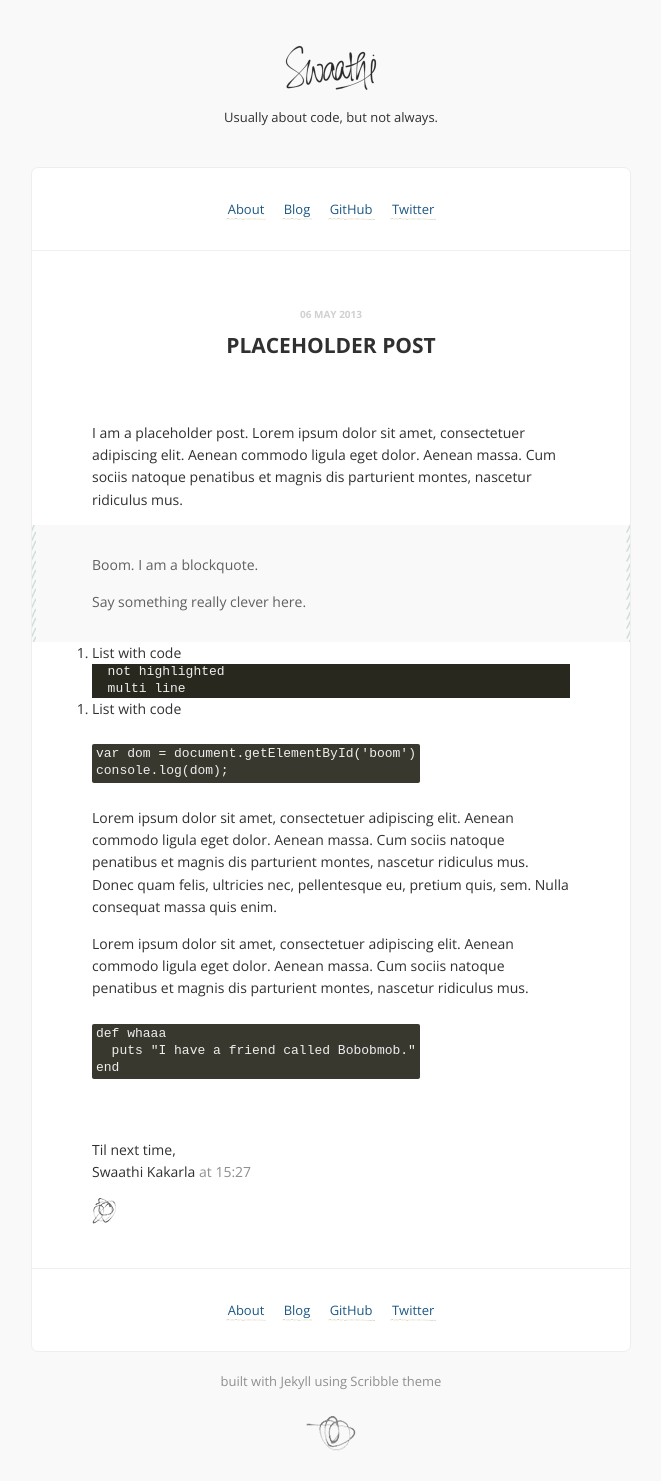
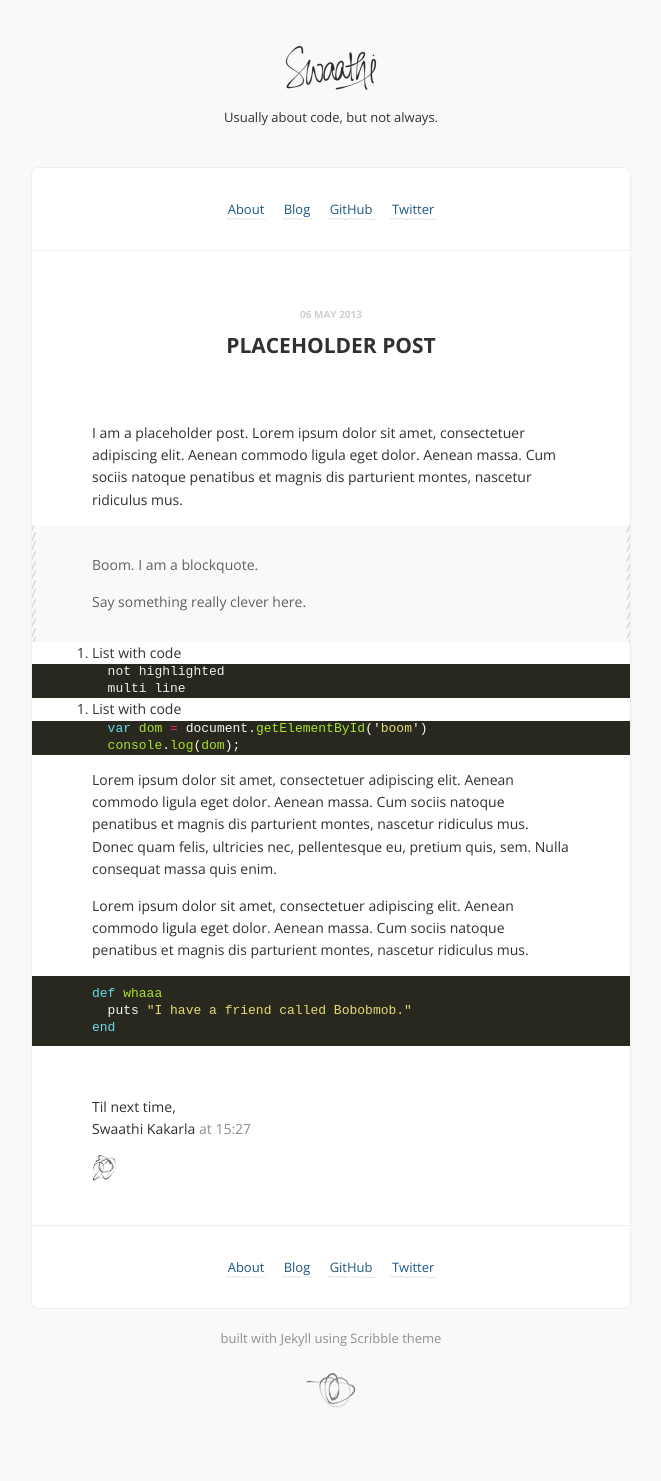
Before and after one commit to swaathi/swaathi.github.io, a Jekyll site: the page built from _posts/2013-05-06-more-post.md, in a window 1280 px wide. Shown: the whole page, without its empty margins (309-970 px from the left). Built offline with Jekyll 4.4.1, drawn with Linux system fonts in a browser that asks for light colours; comment, search, counter and statistics services are not loaded; after the commit the page ends 1438 px from its top, so only the background shows below that.

Commit message:
Updating to kramdown

````diff
--- a/_config.yml
+++ b/_config.yml
@@ -20,3 +20,7 @@
     external:     true
 highlighter:      rouge
 permalink:        pretty
+markdown: kramdown
+kramdown:
+  input: GFM
+  hard_wrap: false
--- a/_posts/2013-05-06-more-post.md
+++ b/_posts/2013-05-06-more-post.md
@@ -12,13 +12,17 @@
 
 1. List with code
 
-  ```
+```
   not highlighted
   multi line
-  ```
-2. List with code{% highlight javascript %}
-var dom = document.getElementById('boom')
-console.log(dom);{% endhighlight %}
+```
+
+2. List with code
+
+```javascript
+  var dom = document.getElementById('boom')
+  console.log(dom);
+```
 
 Lorem ipsum dolor sit amet, consectetuer adipiscing elit. Aenean commodo ligula eget dolor. Aenean massa. Cum sociis natoque penatibus et magnis dis parturient montes, nascetur ridiculus mus. Donec quam felis, ultricies nec, pellentesque eu, pretium quis, sem. Nulla consequat massa quis enim.
 
--- a/stylesheets/style.css
+++ b/stylesheets/style.css
@@ -306,7 +306,7 @@
       width: 7px !important;
       white-space: normal; }
   section.post li .highlight, section > p li .highlight {
-    padding: 0 10px; }
+    padding: 10px; }
   section.post li p, section > p li p {
     margin-bottom: 5px; }
 
@@ -314,7 +314,7 @@
   margin: 0;
   padding: 0; }
 
-pre {
+pre, .highlighter-rouge > pre {
   overflow-x: auto;
   padding: 10px 0;
   width: 100%;
--- a/stylesheets/syntax.css
+++ b/stylesheets/syntax.css
@@ -1,61 +1,61 @@
 .highlight { font-size: 13px; }
-div.highlight, div.highlight code, div.highlight pre  { background: #29281e; }
-div.highlight code { padding: 0; }
-div.highlight .c { color: #75715e } /* Comment */
-div.highlight .err { color: #960050; background-color: #1e0010 } /* Error */
-div.highlight .k { color: #66d9ef } /* Keyword */
-div.highlight .l { color: #ae81ff } /* Literal */
-div.highlight .n { color: #f8f8f2 } /* Name */
-div.highlight .o { color: #f92672 } /* Operator */
-div.highlight .p { color: #f8f8f2 } /* Punctuation */
-div.highlight .cm { color: #75715e } /* Comment.Multiline */
-div.highlight .cp { color: #75715e } /* Comment.Preproc */
-div.highlight .c1 { color: #75715e } /* Comment.Single */
-div.highlight .cs { color: #75715e } /* Comment.Special */
-div.highlight .ge { font-style: italic } /* Generic.Emph */
-div.highlight .gs { font-weight: bold } /* Generic.Strong */
-div.highlight .kc { color: #66d9ef } /* Keyword.Constant */
-div.highlight .kd { color: #66d9ef } /* Keyword.Declaration */
-div.highlight .kn { color: #f92672 } /* Keyword.Namespace */
-div.highlight .kp { color: #66d9ef } /* Keyword.Pseudo */
-div.highlight .kr { color: #66d9ef } /* Keyword.Reserved */
-div.highlight .kt { color: #66d9ef } /* Keyword.Type */
-div.highlight .ld { color: #e6db74 } /* Literal.Date */
-div.highlight .m { color: #ae81ff } /* Literal.Number */
-div.highlight .s { color: #e6db74 } /* Literal.String */
-div.highlight .na { color: #a6e22e } /* Name.Attribute */
-div.highlight .nb { color: #f8f8f2 } /* Name.Builtin */
-div.highlight .nc { color: #a6e22e } /* Name.Class */
-div.highlight .no { color: #66d9ef } /* Name.Constant */
-div.highlight .nd { color: #a6e22e } /* Name.Decorator */
-div.highlight .ni { color: #f8f8f2 } /* Name.Entity */
-div.highlight .ne { color: #a6e22e } /* Name.Exception */
-div.highlight .nf { color: #a6e22e } /* Name.Function */
-div.highlight .nl { color: #f8f8f2 } /* Name.Label */
-div.highlight .nn { color: #f8f8f2 } /* Name.Namespace */
-div.highlight .nx { color: #a6e22e } /* Name.Other */
-div.highlight .py { color: #f8f8f2 } /* Name.Property */
-div.highlight .nt { color: #f92672 } /* Name.Tag */
-div.highlight .nv { color: #f8f8f2 } /* Name.Variable */
-div.highlight .ow { color: #f92672 } /* Operator.Word */
-div.highlight .w { color: #f8f8f2 } /* Text.Whitespace */
-div.highlight .mf { color: #ae81ff } /* Literal.Number.Float */
-div.highlight .mh { color: #ae81ff } /* Literal.Number.Hex */
-div.highlight .mi { color: #ae81ff } /* Literal.Number.Integer */
-div.highlight .mo { color: #ae81ff } /* Literal.Number.Oct */
-div.highlight .sb { color: #e6db74 } /* Literal.String.Backtick */
-div.highlight .sc { color: #e6db74 } /* Literal.String.Char */
-div.highlight .sd { color: #e6db74 } /* Literal.String.Doc */
-div.highlight .s2 { color: #e6db74 } /* Literal.String.Double */
-div.highlight .se { color: #ae81ff } /* Literal.String.Escape */
-div.highlight .sh { color: #e6db74 } /* Literal.String.Heredoc */
-div.highlight .si { color: #e6db74 } /* Literal.String.Interpol */
-div.highlight .sx { color: #e6db74 } /* Literal.String.Other */
-div.highlight .sr { color: #e6db74 } /* Literal.String.Regex */
-div.highlight .s1 { color: #e6db74 } /* Literal.String.Single */
-div.highlight .ss { color: #e6db74 } /* Literal.String.Symbol */
-div.highlight .bp { color: #f8f8f2 } /* Name.Builtin.Pseudo */
-div.highlight .vc { color: #f8f8f2 } /* Name.Variable.Class */
-div.highlight .vg { color: #f8f8f2 } /* Name.Variable.Global */
-div.highlight .vi { color: #f8f8f2 } /* Name.Variable.Instance */
-div.highlight .il { color: #ae81ff } /* Literal.Number.Integer.Long */
+.highlighter-rouge, .highlight, .highlight code, .highlight pre  { background: #29281e; }
+.highlight code { padding: 0; }
+.highlight .c { color: #75715e } /* Comment */
+.highlight .err { color: #960050; background-color: #1e0010 } /* Error */
+.highlight .k { color: #66d9ef } /* Keyword */
+.highlight .l { color: #ae81ff } /* Literal */
+.highlight .n { color: #f8f8f2 } /* Name */
+.highlight .o { color: #f92672 } /* Operator */
+.highlight .p { color: #f8f8f2 } /* Punctuation */
+.highlight .cm { color: #75715e } /* Comment.Multiline */
+.highlight .cp { color: #75715e } /* Comment.Preproc */
+.highlight .c1 { color: #75715e } /* Comment.Single */
+.highlight .cs { color: #75715e } /* Comment.Special */
+.highlight .ge { font-style: italic } /* Generic.Emph */
+.highlight .gs { font-weight: bold } /* Generic.Strong */
+.highlight .kc { color: #66d9ef } /* Keyword.Constant */
+.highlight .kd { color: #66d9ef } /* Keyword.Declaration */
+.highlight .kn { color: #f92672 } /* Keyword.Namespace */
+.highlight .kp { color: #66d9ef } /* Keyword.Pseudo */
+.highlight .kr { color: #66d9ef } /* Keyword.Reserved */
+.highlight .kt { color: #66d9ef } /* Keyword.Type */
+.highlight .ld { color: #e6db74 } /* Literal.Date */
+.highlight .m { color: #ae81ff } /* Literal.Number */
+.highlight .s { color: #e6db74 } /* Literal.String */
+.highlight .na { color: #a6e22e } /* Name.Attribute */
+.highlight .nb { color: #f8f8f2 } /* Name.Builtin */
+.highlight .nc { color: #a6e22e } /* Name.Class */
+.highlight .no { color: #66d9ef } /* Name.Constant */
+.highlight .nd { color: #a6e22e } /* Name.Decorator */
+.highlight .ni { color: #f8f8f2 } /* Name.Entity */
+.highlight .ne { color: #a6e22e } /* Name.Exception */
+.highlight .nf { color: #a6e22e } /* Name.Function */
+.highlight .nl { color: #f8f8f2 } /* Name.Label */
+.highlight .nn { color: #f8f8f2 } /* Name.Namespace */
+.highlight .nx { color: #a6e22e } /* Name.Other */
+.highlight .py { color: #f8f8f2 } /* Name.Property */
+.highlight .nt { color: #f92672 } /* Name.Tag */
+.highlight .nv { color: #f8f8f2 } /* Name.Variable */
+.highlight .ow { color: #f92672 } /* Operator.Word */
+.highlight .w { color: #f8f8f2 } /* Text.Whitespace */
+.highlight .mf { color: #ae81ff } /* Literal.Number.Float */
+.highlight .mh { color: #ae81ff } /* Literal.Number.Hex */
+.highlight .mi { color: #ae81ff } /* Literal.Number.Integer */
+.highlight .mo { color: #ae81ff } /* Literal.Number.Oct */
+.highlight .sb { color: #e6db74 } /* Literal.String.Backtick */
+.highlight .sc { color: #e6db74 } /* Literal.String.Char */
+.highlight .sd { color: #e6db74 } /* Literal.String.Doc */
+.highlight .s2 { color: #e6db74 } /* Literal.String.Double */
+.highlight .se { color: #ae81ff } /* Literal.String.Escape */
+.highlight .sh { color: #e6db74 } /* Literal.String.Heredoc */
+.highlight .si { color: #e6db74 } /* Literal.String.Interpol */
+.highlight .sx { color: #e6db74 } /* Literal.String.Other */
+.highlight .sr { color: #e6db74 } /* Literal.String.Regex */
+.highlight .s1 { color: #e6db74 } /* Literal.String.Single */
+.highlight .ss { color: #e6db74 } /* Literal.String.Symbol */
+.highlight .bp { color: #f8f8f2 } /* Name.Builtin.Pseudo */
+.highlight .vc { color: #f8f8f2 } /* Name.Variable.Class */
+.highlight .vg { color: #f8f8f2 } /* Name.Variable.Global */
+.highlight .vi { color: #f8f8f2 } /* Name.Variable.Instance */
+.highlight .il { color: #ae81ff } /* Literal.Number.Integer.Long */
````
